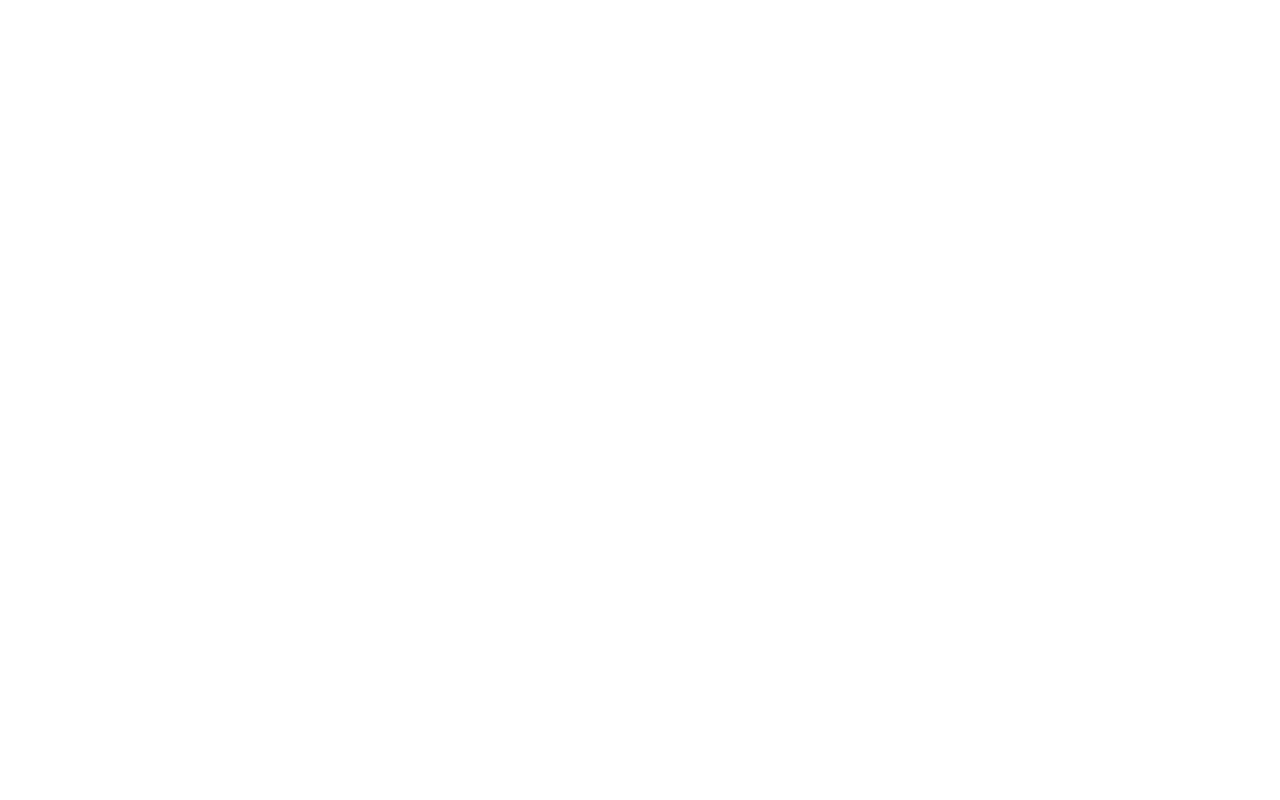
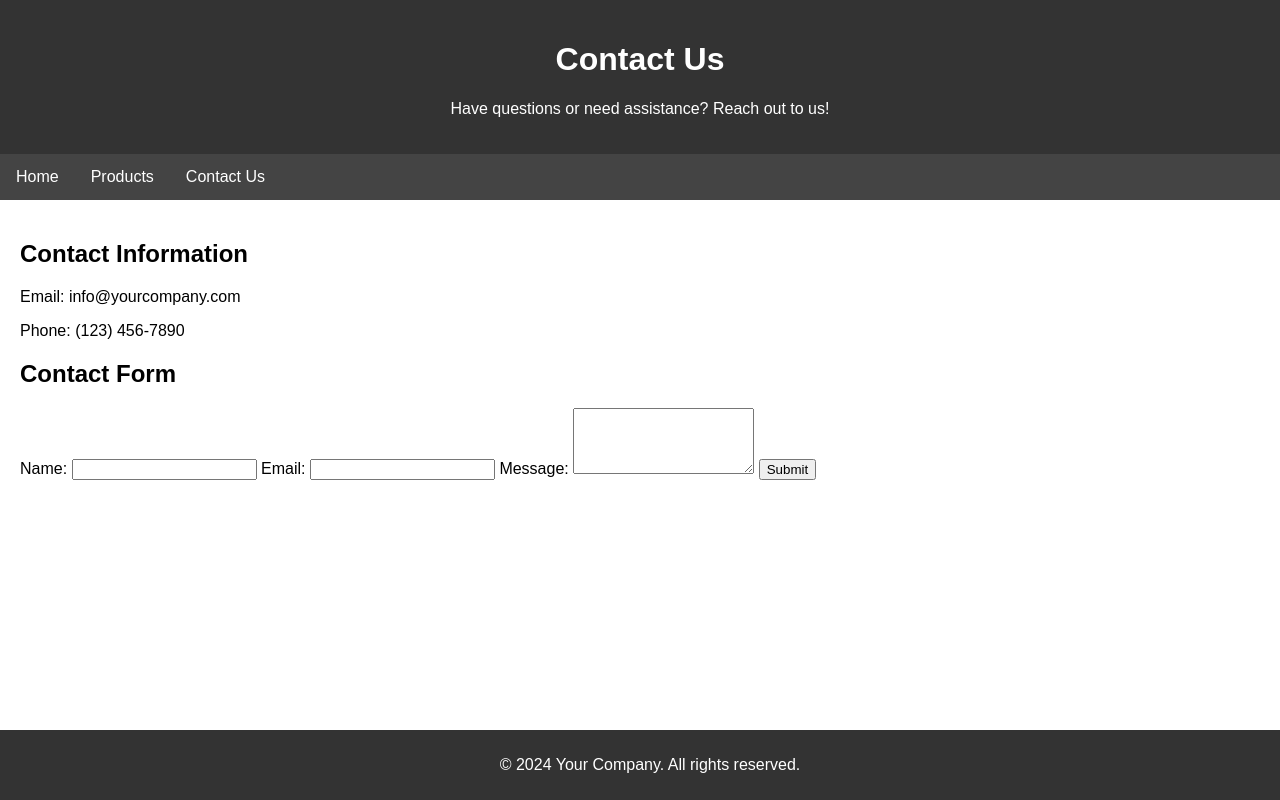
Before and after one commit to Nashua29/midExam, a plain HTML site: page contacts.html in a window 1280 px wide. Drawn offline with Linux system fonts and the light colour scheme.

Commit message:
New Page Added

```diff
--- a/contacts.html
+++ b/contacts.html
@@ -0,0 +1,47 @@
+<!DOCTYPE html>
+<html lang="en">
+<head>
+    <meta charset="UTF-8">
+    <meta name="viewport" content="width=device-width, initial-scale=1.0">
+    <link rel="stylesheet" href="styles.css">
+    <title>Contact Us</title>
+</head>
+<body>
+    <header>
+        <h1>Contact Us</h1>
+        <p>Have questions or need assistance? Reach out to us!</p>
+    </header>
+
+    <nav>
+        <ul>
+            <li><a href="index.html">Home</a></li>
+            <li><a href="products.html">Products</a></li>
+            <li><a href="contact.html">Contact Us</a></li>
+        </ul>
+    </nav>
+
+    <section class="main-content">
+        <h2>Contact Information</h2>
+        <p>Email: info@yourcompany.com</p>
+        <p>Phone: (123) 456-7890</p>
+
+        <h2>Contact Form</h2>
+        <form action="submit_form.php" method="post">
+            <label for="name">Name:</label>
+            <input type="text" id="name" name="name" required>
+
+            <label for="email">Email:</label>
+            <input type="email" id="email" name="email" required>
+
+            <label for="message">Message:</label>
+            <textarea id="message" name="message" rows="4" required></textarea>
+
+            <button type="submit">Submit</button>
+        </form>
+    </section>
+
+    <footer>
+        <p>&copy; 2024 Your Company. All rights reserved.</p>
+    </footer>
+</body>
+</html>
--- /dev/null
+++ b/styles.css
@@ -0,0 +1,54 @@
+body {
+    font-family: 'Arial', sans-serif;
+    margin: 0;
+    padding: 0;
+}
+
+header {
+    background-color: #333;
+    color: #fff;
+    padding: 20px;
+    text-align: center;
+}
+
+nav {
+    background-color: #444;
+}
+
+ul {
+    list-style-type: none;
+    margin: 0;
+    padding: 0;
+    overflow: hidden;
+}
+
+li {
+    float: left;
+}
+
+a {
+    display: block;
+    color: white;
+    text-align: center;
+    padding: 14px 16px;
+    text-decoration: none;
+}
+
+a:hover {
+    background-color: #ddd;
+    color: black;
+}
+
+.main-content {
+    padding: 20px;
+}
+
+footer {
+    background-color: #333;
+    color: #fff;
+    text-align: center;
+    padding: 10px;
+    position: fixed;
+    bottom: 0;
+    width: 100%;
+}
```
Also changed, not shown: index.html (+19 -0 lines), products.html (+41 -0 lines), bg1.png (added).
